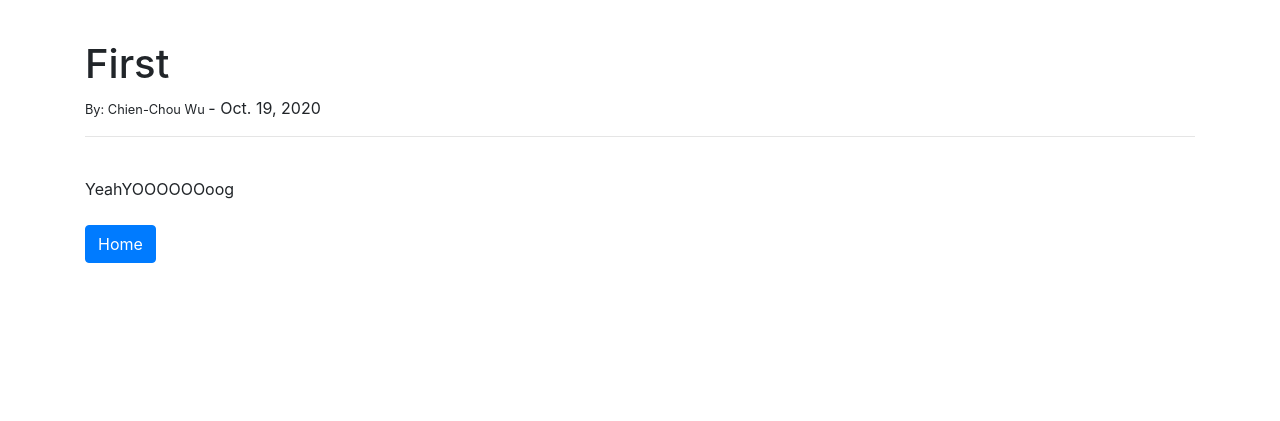
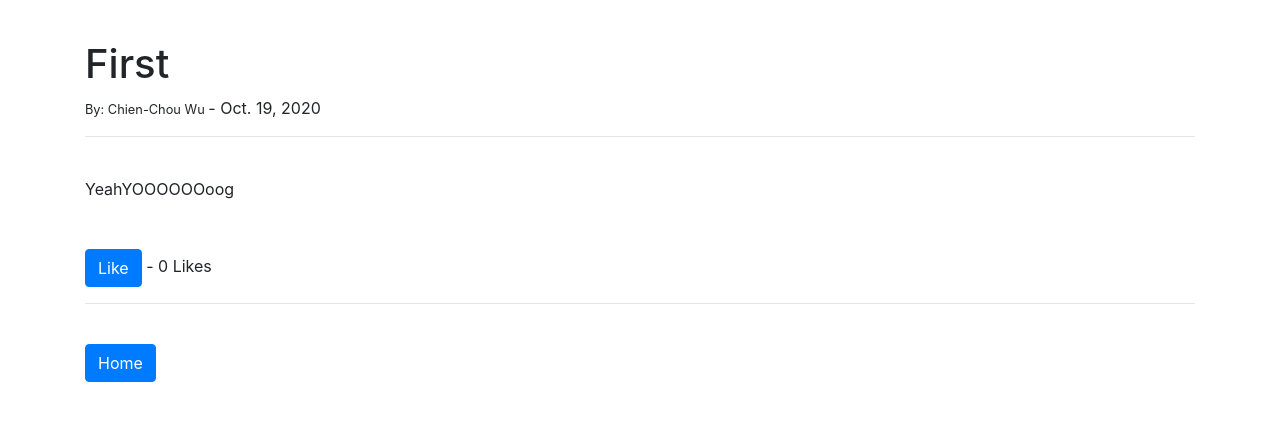
Before and after one commit to CHIEN-CHOU-WU/OurBlog, a Django app: page /details/1 in a window 1280 px wide. Shown: the part 56-477 px from the top of the page. Run offline with Django 3.2, Linux system fonts and the light colour scheme; data comes from the database, SQL or seed files in the repository; both versions use the stored data as it was after the commit.

Commit message:
add a like button that works

```diff
--- a/home/models.py
+++ b/home/models.py
@@ -11,8 +11,17 @@ class Post(models.Model):
 	body = models.TextField()
 	post_date = models.DateField(auto_now_add=True)
 	category = models.CharField(max_length=255, default='uncatogoriezed')
-	likes = models.ManyToManyField(User, related_name='blog_posts')		# ManyToMany 可以連結不同 database (多個讚 多個使用者)
-																		# related_name 可以想成跟 ForignKey 類似 連結用
+	likes = models.ManyToManyField(User, related_name='blog_posts')
+	'''
+	ManyToMany 可以連結不同 database (多個讚 多個使用者)
+	related_name 可以想成跟 ForignKey 類似 連結用
+	創造一個 databse 叫做 ourblog_post_likes
+	cid		name       type       notnull     dlft_value    pk
+	------------------------------------------------------------
+	0       id  	   integer	  1			   				1
+	1		post_id	   integer    1							0
+	2		user_id	   integer    1							0
+	'''
 
 
 	def __str__(self):
@@ -21,6 +30,11 @@ class Post(models.Model):
 	def get_absolute_url(self):                                   		# CreateView 需要用到
 		return reverse('post-details', args=([str(self.pk)]))
 		#return reverse('home')               # 導回主頁 home
+
+	# 在網頁上顯示 like 數量
+	def total_likes(self):
+		return self.likes.count()
+
 
 class Category(models.Model):
 	name = models.CharField(max_length=255)
--- a/home/templates/post/detail_post.html
+++ b/home/templates/post/detail_post.html
@@ -24,8 +24,17 @@
 		{{ object.body|safe }}
 
 
-		<br/><br/	>
+		<br/><br/>
+
+		<br/>
+		<form action="{% url 'like-post' post.pk %}" method="POST">
+			{% csrf_token %}
+			<button type="submit" name="post_id" value="{{ post.id }}" class="btn btn-primary">Like</button>
+			- {{ total_likes }} Likes
+		</form>
+		<hr>
+		<br/>
 		<a class="btn btn-primary" href="{% url 'home' %}" role="button">Home</a>
 	</div>
-
+	<br><br>
 	{% endblock %}
--- a/home/urls.py
+++ b/home/urls.py
@@ -9,4 +9,5 @@ urlpatterns = [
 	path('details/<int:pk>/delete', views.DeletePost_View.as_view(), name="post-delete"),
 	path('add_category/', views.AddCategory_View.as_view(), name="category-add"),
 	path('category/<str:cats>/', views.Category_View, name="category"),
+	path('like/<int:pk>', views.Like_View, name="like-post"),
 ]
--- a/home/views.py
+++ b/home/views.py
@@ -1,7 +1,7 @@
-from django.http import HttpResponse
-from django.shortcuts import render
+from django.http import HttpResponse, HttpResponseRedirect
+from django.shortcuts import render, get_object_or_404
 from django.views.generic import ListView, DetailView, CreateView, UpdateView, DeleteView
-from django.urls import reverse_lazy
+from django.urls import reverse_lazy, reverse
 
 from .models import Post, Category
 from .forms import PostForm
@@ -13,11 +13,6 @@ def home_view(request, *args, **kwargs):
 
 	return render(request, "home/index.html", {})
 '''
-
-def Landing_View(request, *args, **kwargs):
-
-	return render(request, "home/landing_page.html", {})
-
 class Home_View(ListView):
 	model = Post
 	template_name = 'home/index.html'
@@ -40,6 +35,10 @@ class DetailPost_View(DetailView):
 		cat_menu = Category.objects.all()		   # 建造 queryset
 		context = super(DetailPost_View, self).get_context_data(*args, **kwargs)    # super 繼承 Home_View class
 		context["cat_menu"] = cat_menu
+		# 傳入讚數
+		temp = get_object_or_404(Post, id=self.kwargs['pk'])
+		total_likes = temp.total_likes()
+		context["total_likes"] = total_likes
 		return context
 
 class AddPost_View(CreateView):
@@ -104,3 +103,10 @@ def Category_View(request, cats):
 		cat_menu.append(cates['name'])
 
 	return render(request, 'category/category.html', {'cats': cats.title().replace('-', ' '), 'category_posts': category_posts, 'cat_menu': cat_menu})
+
+
+def Like_View(request, pk):
+	post = get_object_or_404(Post, id=request.POST.get('post_id'))    # button 的 name = post_id
+	# now save that like to the table (also the user)
+	post.likes.add(request.user)
+	return HttpResponseRedirect(reverse('post-details', args=[str(pk)]))
--- a/members/templates/registration/login.html
+++ b/members/templates/registration/login.html
@@ -5,7 +5,8 @@
 {% endblock %}
 
 {% block content %}
-
+<br><br>
+<div class="container">
 	<h1>Login</h1>
 	<br><br>
 	<div class="form-group">
@@ -15,5 +16,5 @@
 			<button type="submit" class="btn btn-success">Login</button>
 		</form>
 	</div>
-
+</div>
 {% endblock %}
--- a/members/templates/registration/register.html
+++ b/members/templates/registration/register.html
@@ -5,7 +5,8 @@
 {% endblock %}
 
 {% block content %}
-
+<br><br>
+<div class="container">
 	<h1>Registration</h1>
 	<br><br>
 	<div class="form-group">
@@ -15,5 +16,5 @@
 			<button type="submit" class="btn btn-success">Registration</button>
 		</form>
 	</div>
-
+</div>
 {% endblock %}
```
Also changed, not shown: db.sqlite3. Lines whose indentation alone changed are shown as unchanged.
